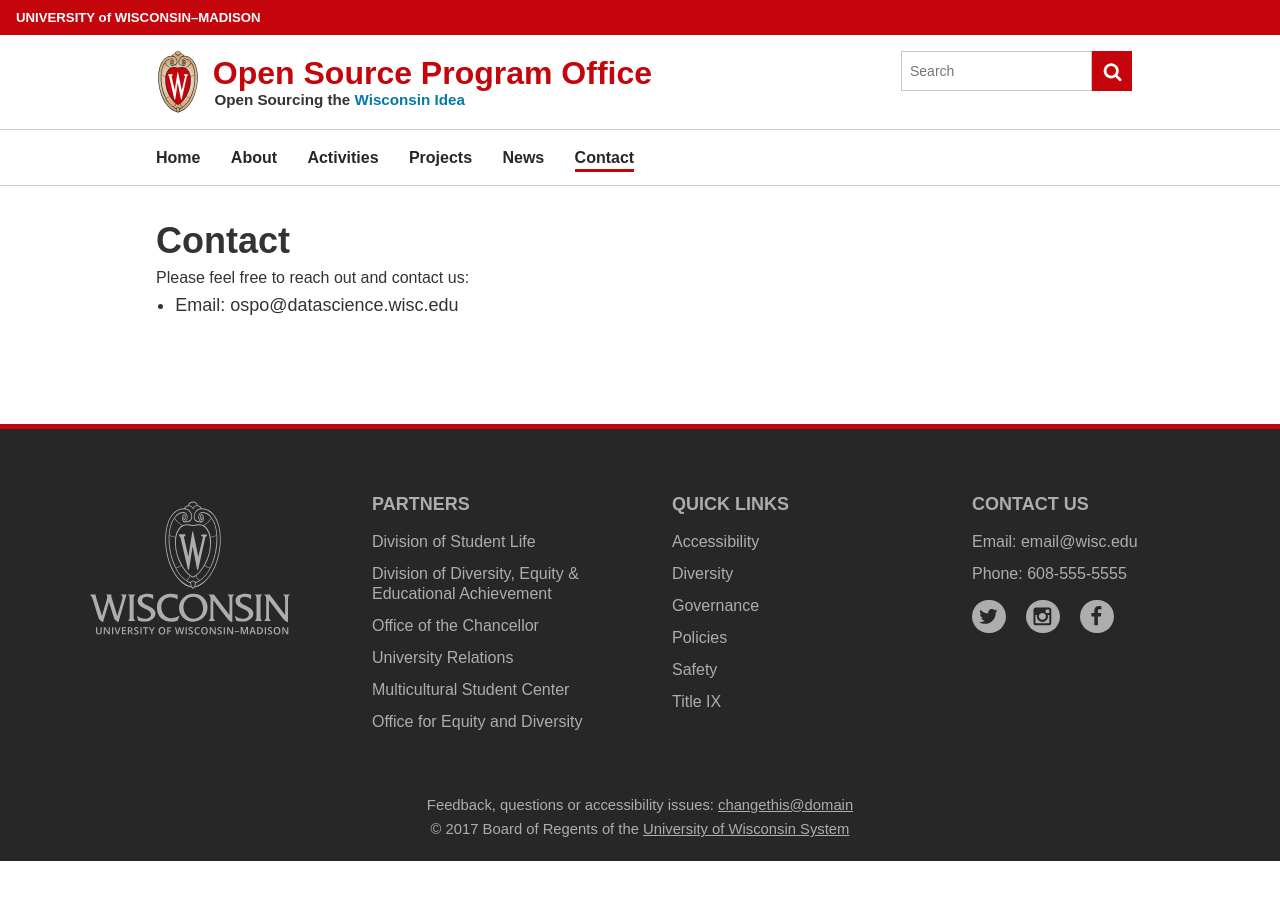
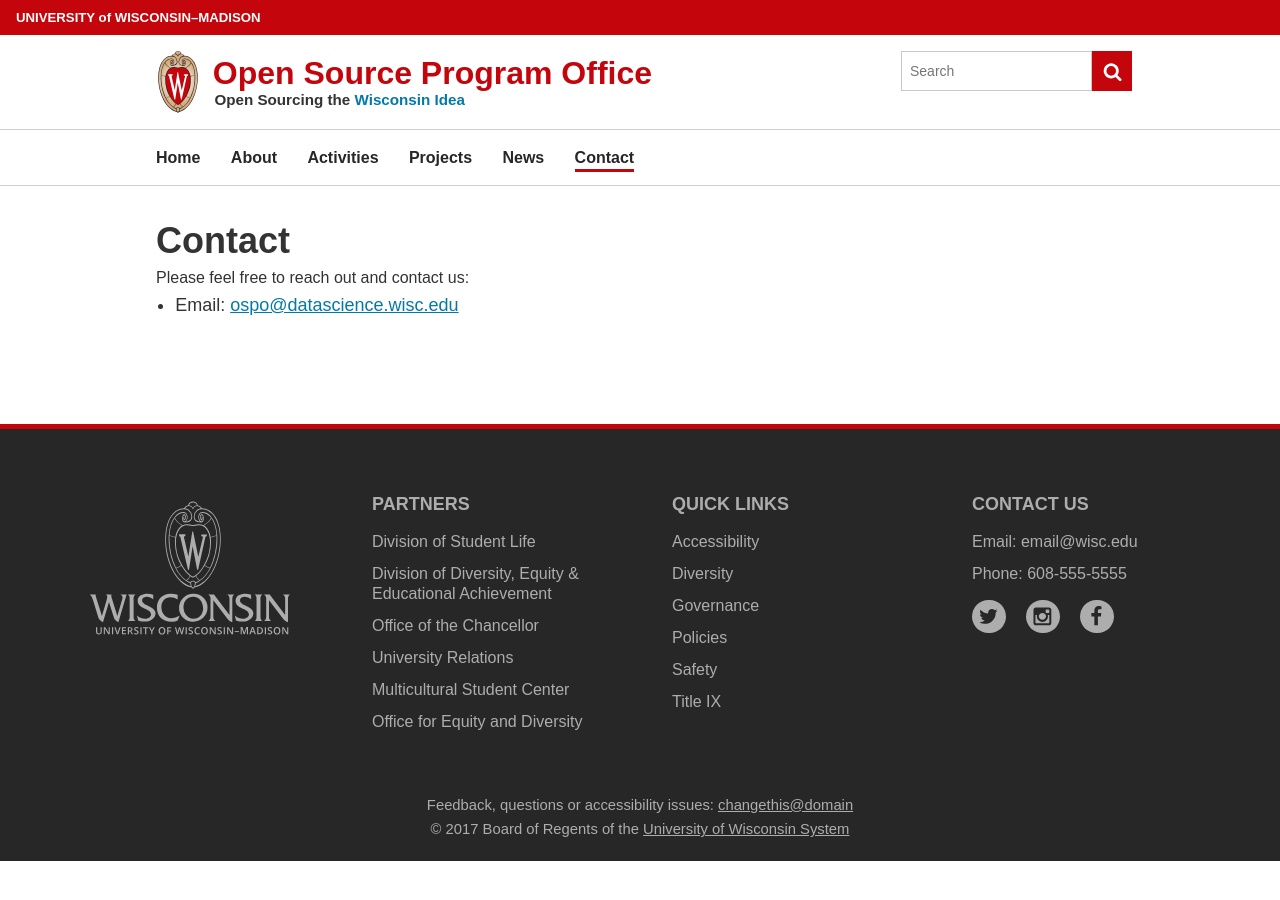
Before and after one commit to UW-Madison-DSI/ospo.wisc.edu-version-1.0, a Jekyll site: the page built from contact.html, in a window 1280 px wide. Built offline with Jekyll 4.4.1, drawn with Linux system fonts in a browser that asks for light colours; some web fonts are replaced; part of the change alters nothing that is shown.

```diff
--- a/contact.html
+++ b/contact.html
@@ -6,5 +6,5 @@ layout: default
 <h1>Contact</h1>
 Please feel free to reach out and contact us:
 <ul>
-    <li>Email: ospo@datascience.wisc.edu</li>
+    <li>Email: <a href="mailto:ospo@datascience.wisc.edu">ospo@datascience.wisc.edu</a></li>
 </ul>
```
